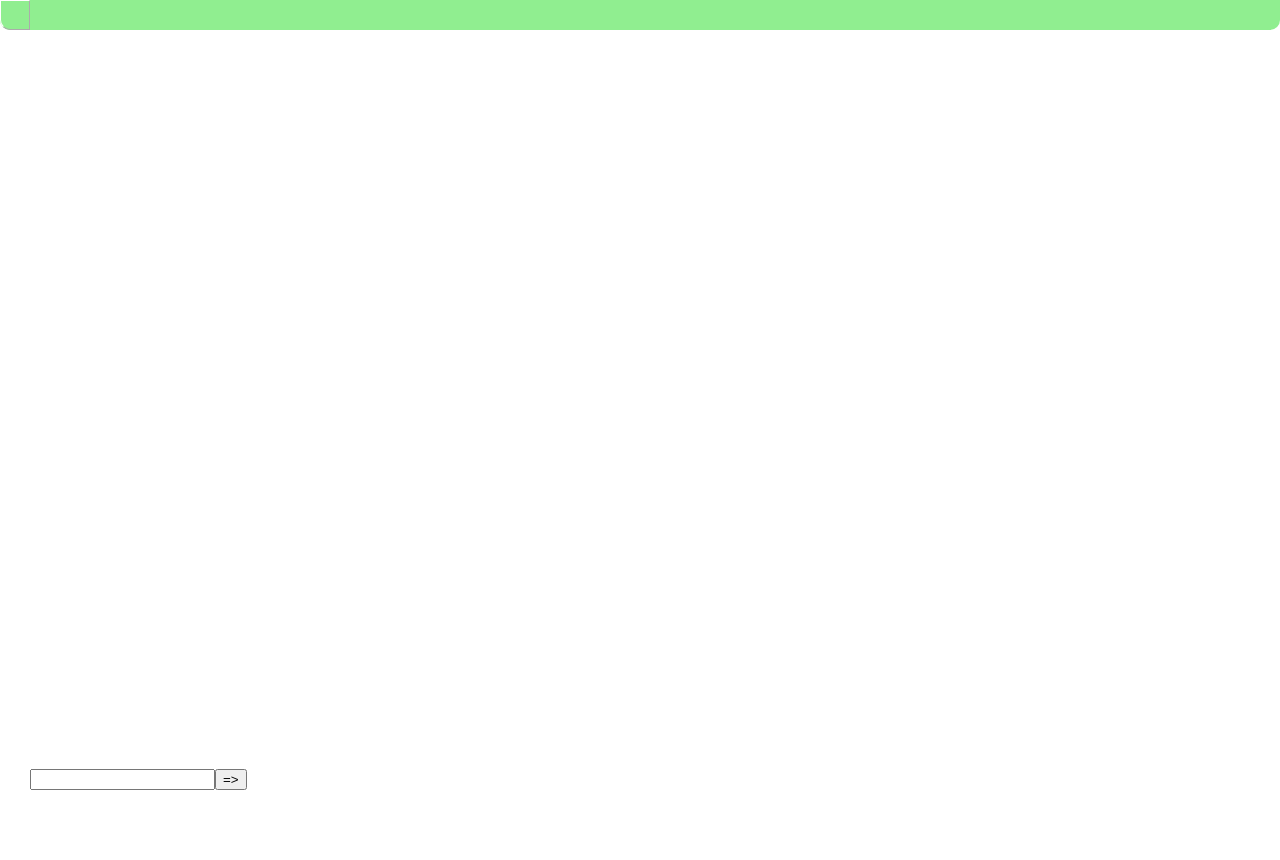
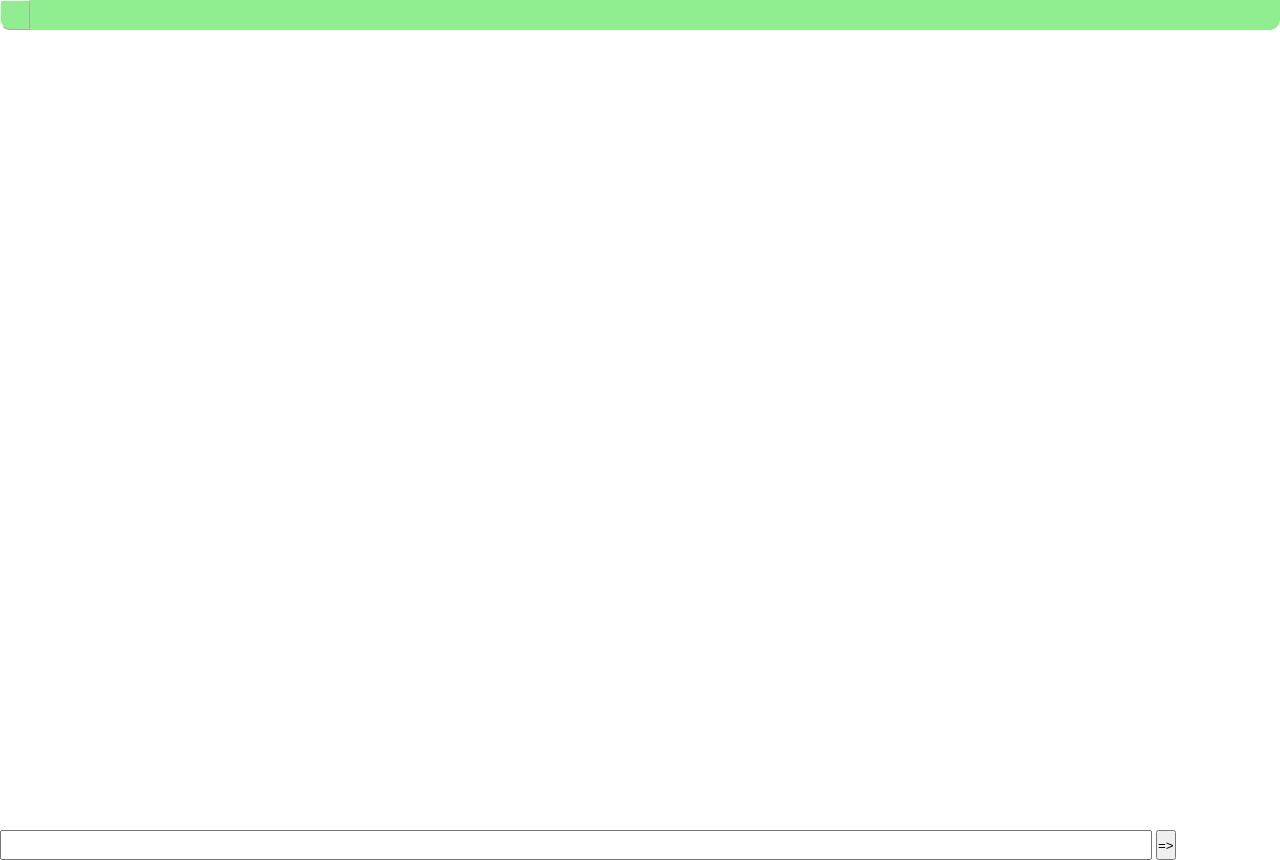
Before and after one commit to TheWhiteCube/thewhitecube.github.io, a plain HTML site: page index.html in a window 1280 px wide. Before the commit the page ends 800 px from the top, so only its background shows below. Drawn offline with Linux system fonts and the light colour scheme.

Commit message:
fix firefox bug

```diff
--- a/index.html
+++ b/index.html
@@ -7,19 +7,21 @@
   <body>
     <div class="navbar">
    <input type="button" onclick="connect()" id="add" value="">
+   </div>
+   <div class="wrapper">
    <div id="messages"></div>
+   </div>
    <input type="text" class="msbox" id="msgbox">
    <input type="button" class="send" value="=>" onclick="send()">
-    </div>
     <style>
     * {
-      margin: 0
+      margin: 0;
+      padding: 0;
     }
 
-    body {
-      position: relative;
+    html,body {
+      height: 100%;
     }
-
     .navbar {
       background: lightgreen;
       border-radius: 0px 0px 10px 10px;
@@ -31,7 +33,7 @@
       border-color: white;
       border-radius: 0px 0px 0px 10px;
       width: 30px;
-      height: 100%;
+     height: 100%;
       margin: 0;
       padding: 0;
       border-width: 1px;
@@ -39,17 +41,23 @@
 
 
     .msbox {
-      left: 30;
-      bottom: 10;
-      position: absolute;
+    height: 30px;
+    width: 90%;
+
     }
     .send {
-      bottom: 10;
-      position: absolute;
-      left: 215;
+     height: 30px;
     }
 
+    .messages {
+      display: table-row;
+      height: 100%;
+    }
 
+    .wrapper {
+      display: table;
+      height: 100%;
+    }
     </style>
 
 
```
